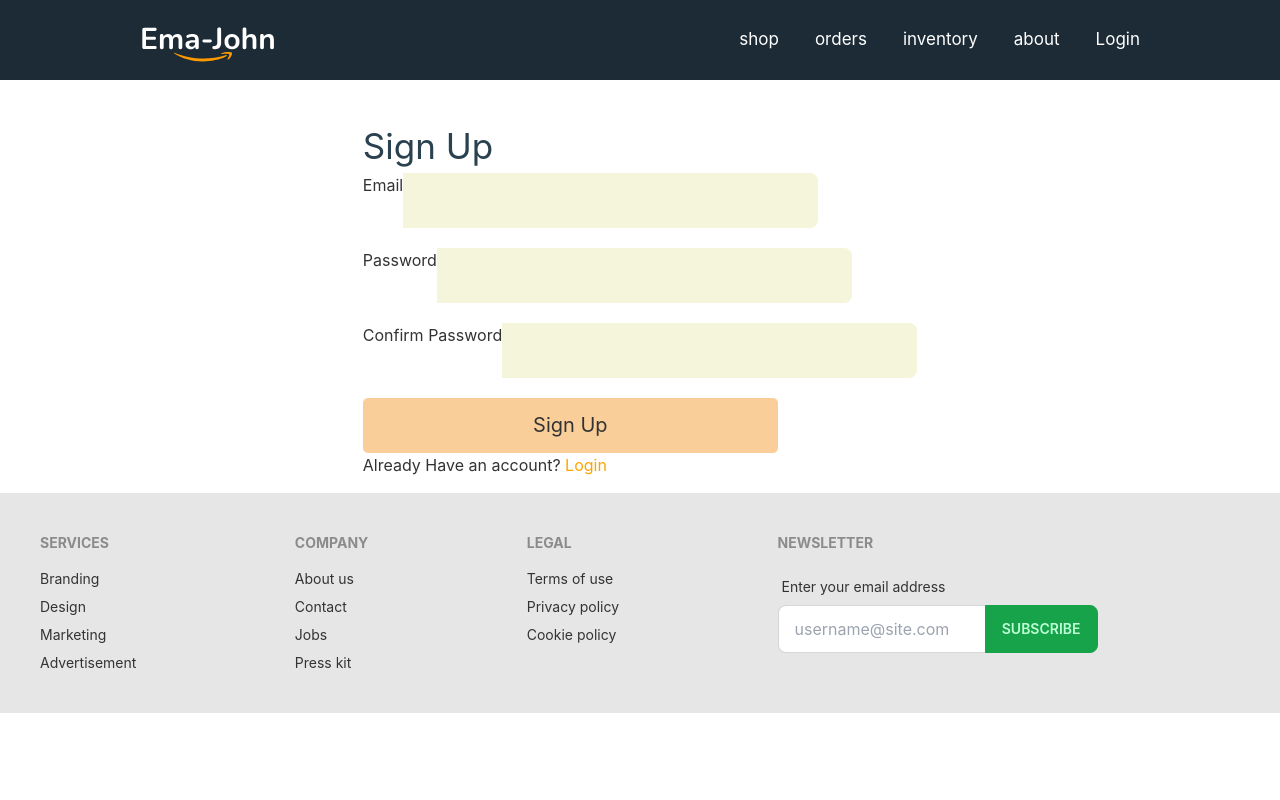
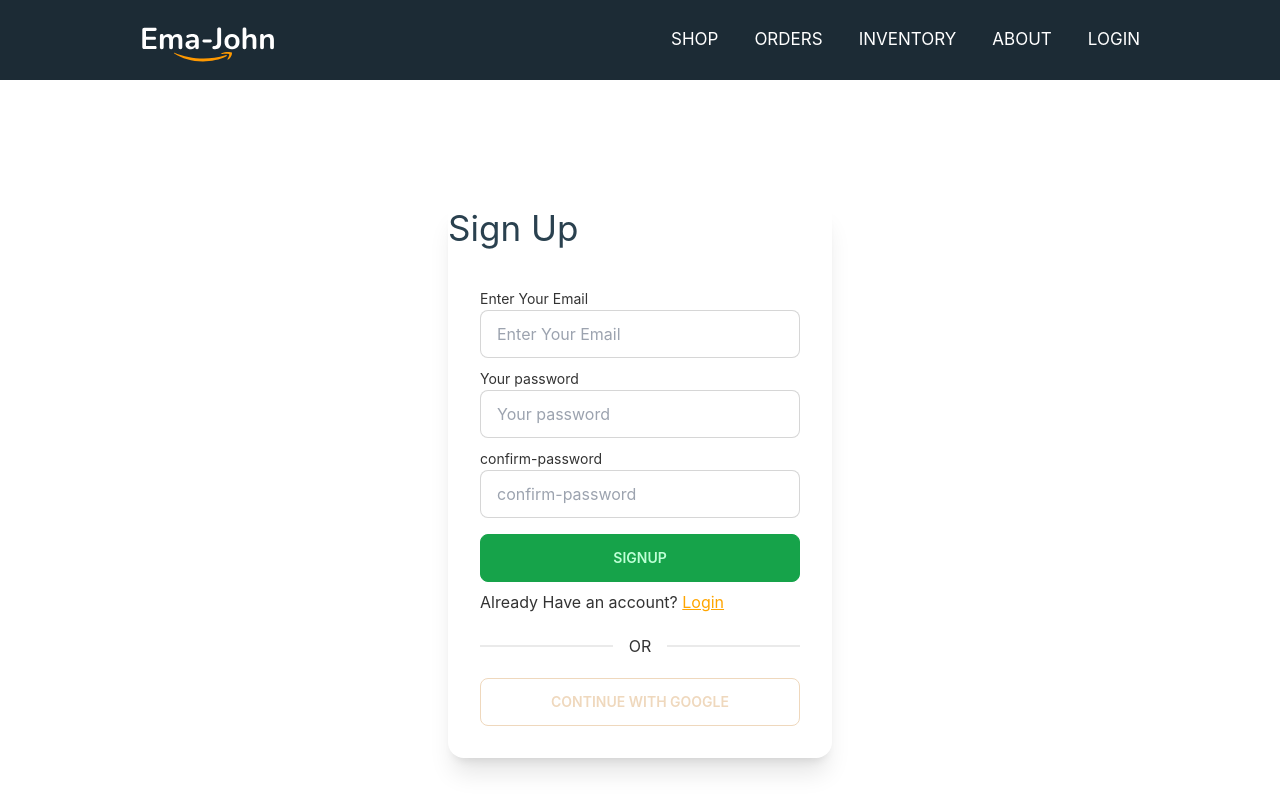
Before and after one commit to MOSAREF-HOSEN/simpole-amazon-Ecomarce, a React (Create React App) app: page /signup in a window 1280 px wide. Shown: the top 800 px of the page. Built offline with nearby package versions, Linux system fonts and the light colour scheme; no server answers.

Commit message:
update navbar

```diff
--- a/src/components/Anthontication/Login/Login.js
+++ b/src/components/Anthontication/Login/Login.js
@@ -37,7 +37,7 @@ const Login = () => {
     }
 
     return (
-        <div className='flex h-screen justify-center items-center mt-6'>
+        <div className='flex h-screen justify-center items-center'>
             <div className='card w-96  shadow-xl'>
                 <h2 className='text-center text-4xl'>Login</h2>
                 <form className='card-body' onSubmit={handleUserSignIn}>
@@ -63,7 +63,7 @@ const Login = () => {
                     {
                         loading && <p>Loading...</p>
                     }
-                    <input className='btn w-full max-w-xs' type="submit" value="Login" />
+                    <input className='btn btn-primary w-full max-w-xs' type="submit" value="Login" />
 
                     <p>
                     New to Ema-John? <Link className='form-link underline' to="/signup">Create an account</Link>
@@ -72,7 +72,7 @@ const Login = () => {
                 {/* google */}
                 <button
 
-                        className="btn btn-outline btn-success">Continue with Google</button>
+                        className="btn btn-outline btn-warning">Continue with Google</button>
 
 
                 </form>
--- a/src/components/Anthontication/Login/SignUp/SignUp.js
+++ b/src/components/Anthontication/Login/SignUp/SignUp.js
@@ -13,30 +13,30 @@ const SignUp = () => {
 
     const [createUserWithEmailAndPassword, user] = useCreateUserWithEmailAndPassword(auth)
 
-    const handleEmailBlur = event =>{
+    const handleEmailBlur = event => {
         setEmail(event.target.value);
     }
 
-    const handlePasswordBlur = event =>{
+    const handlePasswordBlur = event => {
         setPassword(event.target.value);
     }
 
-    const handleConfirmPasswordBlur = event =>{
+    const handleConfirmPasswordBlur = event => {
         setConfirmPassword(event.target.value);
     }
 
-    if(user){
+    if (user) {
         navigate('/shop');
         console.log('login');
     }
 
-    const handleCreateUser = event =>{
+    const handleCreateUser = event => {
         event.preventDefault();
-        if(password !== confirmPassword){
+        if (password !== confirmPassword) {
             setError('Your two passwords did not match');
             return;
         }
-        if(password.length <6){
+        if (password.length < 6) {
             setError('Password must be 6 characters or longer');
             return;
         }
@@ -45,28 +45,36 @@ const SignUp = () => {
     }
 
     return (
-        <div className='form-container'>
-            <div>
+        <div className='flex h-screen justify-center items-center'>
+            <div className='card w-96  shadow-xl'>
                 <h2 className='form-title'>Sign Up</h2>
-                <form onSubmit={handleCreateUser}>
-                    <div className="input-group">
-                        <label htmlFor="email">Email</label>
-                        <input onBlur={handleEmailBlur} type="email" name="email" id="" required/>
+                <form className='card-body' onSubmit={handleCreateUser}>
+                    <div className="">
+
+                        <span class="label-text">Enter Your Email</span>
+
+                        <input onBlur={handleEmailBlur} type="email" name='email' placeholder="Enter Your Email" class="input input-bordered w-full max-w-xs" required />
                     </div>
-                    <div className="input-group">
-                        <label htmlFor="password">Password</label>
-                        <input onBlur={handlePasswordBlur} type="password" name="password" id=""  required/>
+                    <div className="">
+                        <span class="label-text">Your password</span>
+                        <input onBlur={handlePasswordBlur} type="password" name="password" placeholder="Your password" class="input input-bordered w-full max-w-xs" />
                     </div>
-                    <div className="input-group">
-                        <label htmlFor="confirm-password">Confirm Password</label>
-                        <input onBlur={handleConfirmPasswordBlur} type="password" name="confirm-password" id="" />
+                    <div className="">
+                        <span class="label-text">confirm-password</span>
+                        <input onBlur={handleConfirmPasswordBlur} name="confirm-password" type="password" placeholder="confirm-password" class="input input-bordered w-full max-w-xs" />
                     </div>
-                    <p style={{color: 'red'}}>{error}</p>
-                    <input className='form-submit' type="submit" value="Sign Up"  required/>
+                    <p style={{ color: 'red' }}>{error}</p>
+                    <input className='btn btn-primary w-full max-w-xs' type="submit" value="SignUp" />
+                    <p>
+                        Already Have an account? <Link className='form-link underline' to="/login">Login</Link>
+                    </p>
+                    <div className="divider">OR</div>
+                    {/* google */}
+                    <button
+
+                        className="btn btn-outline btn-warning">Continue with Google</button>
                 </form>
-                <p>
-                    Already Have an account? <Link className='form-link' to="/login">Login</Link>
-                </p>
+
             </div>
         </div>
     );
--- a/src/components/Header/Header.css
+++ b/src/components/Header/Header.css
@@ -7,7 +7,7 @@
     padding-left: 140px;
     padding-right: 140px;
 }
-.header a{
+.header a, .outof{
     color: #FFFFFF;
     text-decoration: none;
     font-size: 17px;
--- a/src/components/Header/Header.js
+++ b/src/components/Header/Header.js
@@ -16,16 +16,16 @@ const Header = () => {
            <nav className='header'>
                <img src={logo} alt="" />
                <div>
-                   <Link to="/shop">shop</Link>
-                   <Link to="/orders">orders</Link>
-                   <Link to="/inventory">inventory</Link>
-                   <Link to="/about">about</Link>
+                   <Link className='uppercase' to="/shop">shop</Link>
+                   <Link className='uppercase' to="/orders">orders</Link>
+                   <Link className='uppercase' to="/inventory">inventory</Link>
+                   <Link className='uppercase' to="/about">about</Link>
                    {
                        user
                        ?
-                       <button onClick={hendelSignout}>SignOut</button>
+                       <button className='uppercase outof'  onClick={hendelSignout}>SignOut</button>
                        :
-                       <Link to="/login">Login</Link>
+                       <Link className='uppercase'  to="/login">Login</Link>
                    }
                </div>
            </nav>
```
